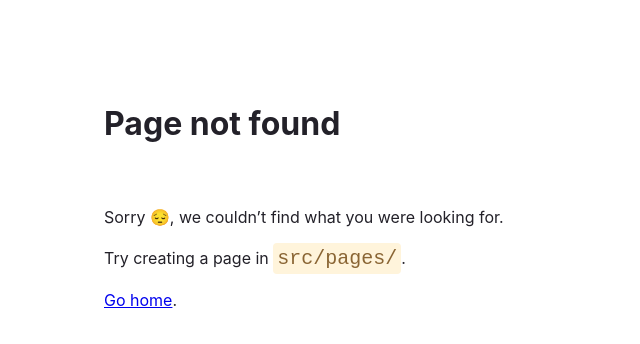
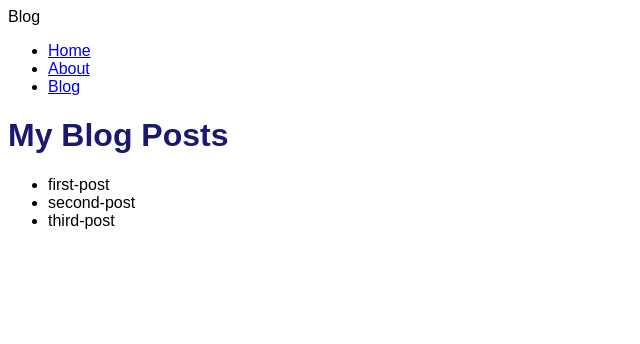
Before and after one commit to ViktoriiaRud/blog, a Gatsby site: page /blog in a window 1280 px wide. Before the commit this address had no page. Shown: the whole page, without its empty margins (0-640 px from the left). Built offline with nearby package versions, Linux system fonts and the light colour scheme; Gatsby itself is replaced by a stand-in of ours.

Commit message:
add blog fundament

```diff
--- a/gatsby-config.ts
+++ b/gatsby-config.ts
@@ -10,6 +10,13 @@
     "gatsby-plugin-netlify-cms",
     "gatsby-plugin-styled-components",
     {
+      resolve: "gatsby-source-filesystem",
+      options: {
+        name: `blog`,
+        path: `${__dirname}/blog`,
+      }
+    },
+    {
     resolve: 'gatsby-source-filesystem',
     options: {
       "name": "pages",
--- a/src/components/layout.tsx
+++ b/src/components/layout.tsx
@@ -35,6 +35,11 @@
                             About
                         </Link>
                     </li>
+                    <li className={navLinkItem}>
+                        <Link to="/blog" className={navLinkText}>
+                            Blog
+                        </Link>
+                    </li>
                 </ul>
             </nav>
             <main>
--- /dev/null
+++ b/src/pages/blog.tsx
@@ -0,0 +1,35 @@
+import * as React from 'react'
+import Layout from '../components/layout'
+import Seo from '../components/seo.js'
+import { graphql } from 'gatsby'
+
+const BlogPage = ({data}) => {
+    return (
+        <Layout pageTitle="My Blog Posts">
+            <ul>
+                {
+                    data.allFile.nodes.map(node => (
+                        <li key={node.name}>
+                            {node.name}
+                        </li>
+                    ))
+                }
+            </ul>
+        </Layout>
+    )
+}
+
+export const query = graphql`
+  query {
+    allFile (filter: {sourceInstanceName: {eq: "blog"}}) {
+      nodes {
+        name
+      }
+    }
+  }
+`
+
+export const Head = () => <Seo title="My Blog Posts" />
+
+
+export default BlogPage
```
Also changed, not shown: blog/first-post.mdx (added), blog/second-post.mdx (added), blog/third-post.mdx (added).
